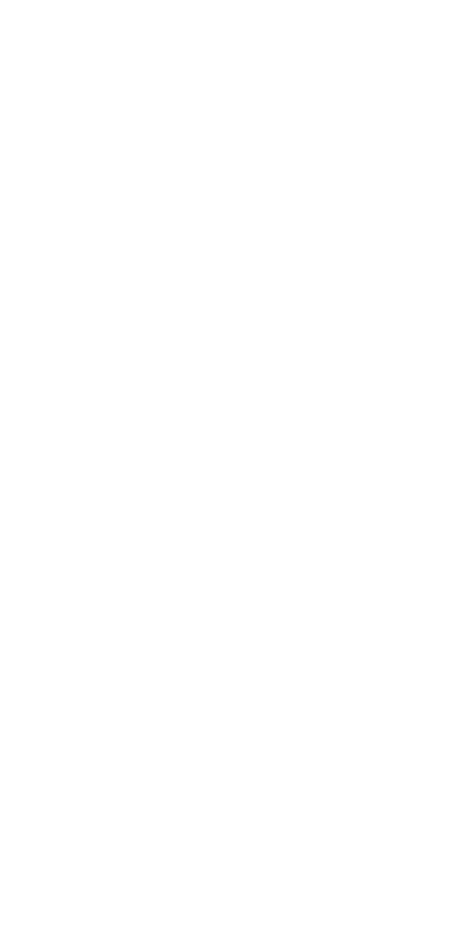
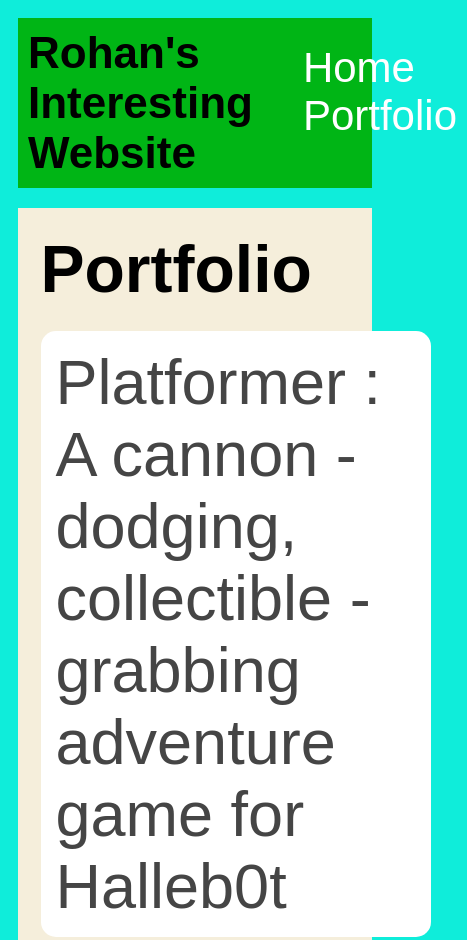
Before and after one commit to RohanDash234/RohanDash234.github, a plain HTML site: page portfolio.html in a window 390 px wide. Shown: the top 940 px of the page, 467 px wide, since content can reach past the window. Before the commit the page ends 844 px from the top, so only its background shows below. Drawn offline with Linux system fonts and the light colour scheme.

Commit message:
add portfolio.html file

```diff
--- a/portfolio.html
+++ b/portfolio.html
@@ -0,0 +1,36 @@
+<!DOCTYPE HTML>
+<html>
+    <head>
+        <title>
+            Rohan's Interesting Website
+        </title>
+        <link rel="stylesheet" href="style.css">
+    </head>
+
+    <body>
+      <div id="all-contents">
+        <nav>
+            <h1>Rohan's Interesting Website</h1>
+            <ul id="nav-ul">
+                <li class="nav-li">
+                <a class="nav-a" href="index.html">Home</a>
+              </li>
+              <li class="nav-li">
+                <a class="nav-a" href="portfolio.html">Portfolio</a>
+              </li>
+          </ul>
+      </nav>
+      <main>
+        <div class="content">
+          <h1>Portfolio</h1>
+          <ul id="portfolio">
+            <li><a href="projects/platformer/">Platformer : A cannon - dodging, collectible - grabbing adventure game for Halleb0t</a></li>
+            <li><a href="projects/bouncing-box/">Bouncing Box : A project that gives you a taste of game development on the web </a></li>
+            <li><a href="projects/circularity/">Circularity : A motion poem using random number generation and velocity applied to circle shapes...</a></li>
+          </ul>
+        </div>
+      </main>
+
+  </div>
+</body>
+</html>
--- a/style.css
+++ b/style.css
@@ -61,3 +61,77 @@
 h2, h3 {
     margin: 0px;
 }
+ /* portfolio styles */
+ .content h1 {
+    color: black;
+}
+
+#portfolio {
+    list-style-type: none;
+    padding-left: 0;
+}
+
+#portfolio li {
+    background: #fff;
+    padding: 10px;
+    border-radius: 10px;
+    margin-bottom: 10px;
+}
+
+#portfolio li:hover {
+    background: #eee;
+}
+
+#portfolio a {
+    text-decoration: none;
+    color: #454545;
+}
+            /* responsive web design */
+            @media screen and (min-width: 120px) and (max-width: 1080px) {
+                main {
+                  height: 100ch;
+                  zoom: 1.5;
+                  display: grid;
+                }
+
+                h1 {
+                  font-size: 44px;
+                }
+
+                h2 {
+                  font-size: 42px;
+                }
+
+                h3 {
+                  font-size: 36px;
+                }
+
+                #all-contents {
+                  height: 100ch;
+                  margin: none;
+                }
+
+                a {
+                  font-size: 42px;
+                }
+
+                .sidebar {
+                  margin-right: 0px;
+                  justify-content: center;
+                  align-items: center;
+                }
+
+                .sidebar-img {
+                  width: 100%;
+                }
+
+                p,
+                li {
+                  font-size: 24px;
+                }
+
+                .content {
+                  align-content: center;
+                  justify-content: center;
+                }
+            }
```
